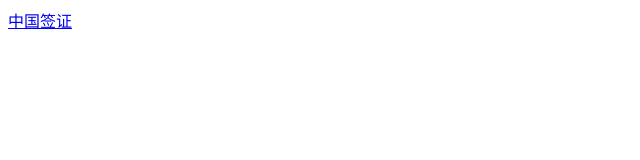
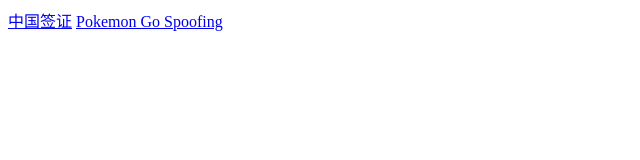
Before and after one commit to g607/g607.github.io, a plain HTML site: page index.html in a window 1280 px wide. Shown: the whole page, without its empty margins (0-640 px from the left). Drawn offline with Linux system fonts and the light colour scheme.

Commit message:
Update index.html

```diff
--- a/index.html
+++ b/index.html
@@ -1,5 +1,6 @@
 <html>
   <body>
     <a href="./notes/cn_visa.md">中国签证</a>
+    <a href="./notes/pokemon_go_spoofing.md">Pokemon Go Spoofing</a>
   </body>
 </html>
```
